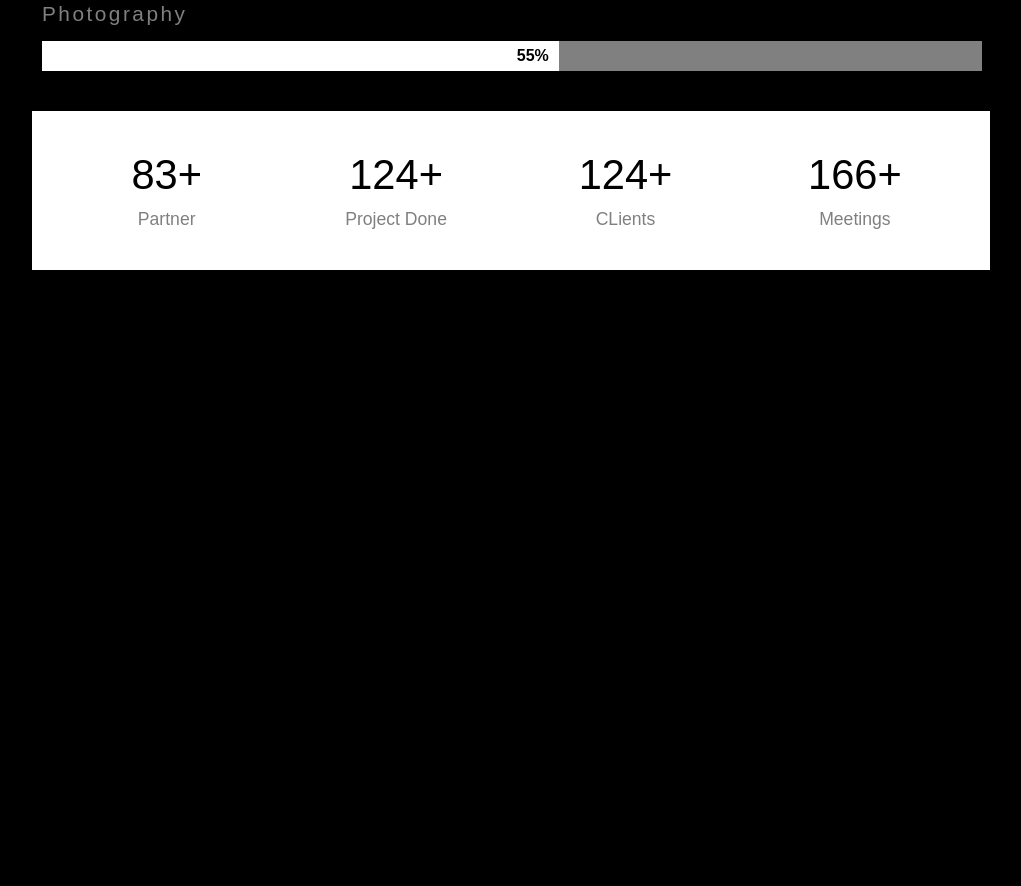
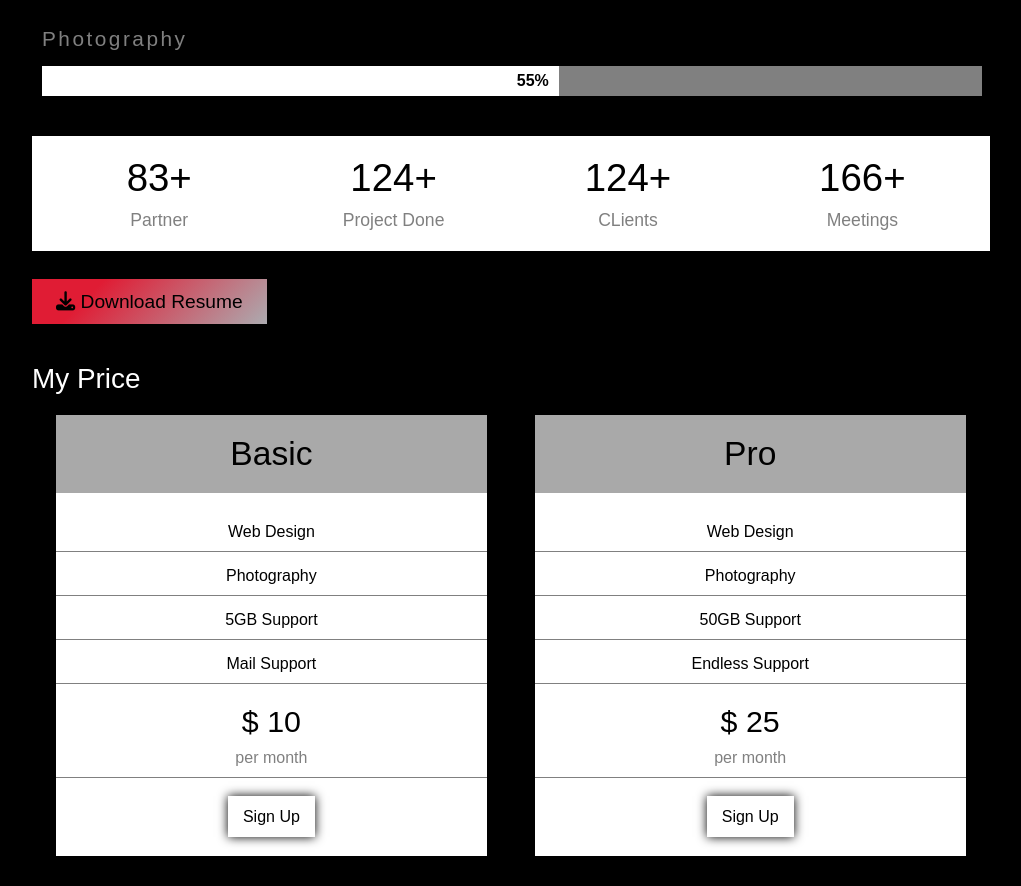
Before and after one commit to aryanofficialjain/My-Portfoli-website, a plain HTML site: page index.html in a window 1280 px wide. Shown: the part 2037-2923 px from the top of the page, without its empty margins (164-1185 px from the left). Before the commit the page ends 2337 px from the top, so only its background shows below. Drawn offline with Linux system fonts and the light colour scheme.

Commit message:
completed my Price Section
price cards

```diff
--- a/index.html
+++ b/index.html
@@ -111,6 +111,58 @@
             </div>
 
 
+            <div class="download-resume">
+                <a href="resume/resume.pdf" download target="_blank"><i class="fa-solid fa-download"></i> Download Resume</a>
+            </div>
+
+
+            <!-- my price catalog -->
+
+            <div class="price-heading">
+                <h5>My Price</h5>
+
+            </div>
+
+            <div class="price-container">
+
+
+                <div class="price-card">
+                    <h6>Basic</h6>
+                    <ul>
+                        <li>Web Design</li>
+                        <li>Photography</li>
+                        <li>5GB Support</li>
+                        <li>Mail Support</li>
+                    </ul>
+                    <div>
+                        <b>$ 10</b>
+                        <p>per month</p>
+                    </div>
+                    <div id="sign">
+                        <a href="#">Sign Up</a>
+                    </div>
+                </div>
+
+
+                <div class="price-card">
+                    <h6>Pro</h6>
+                    <ul>
+                        <li>Web Design</li>
+                        <li>Photography</li>
+                        <li>50GB Support</li>
+                        <li>Endless Support</li>
+                    </ul>
+                    <div>
+                        <b>$ 25</b>
+                        <p>per month</p>
+                    </div>
+                    <div id="sign">
+                        <a href="#">Sign Up</a>
+                    </div>
+                </div>
+            </div>
+
+
 
 
     </div>
--- a/style.css
+++ b/style.css
@@ -154,6 +154,7 @@ header p{
 .about{
 /* 	padding: 30px 20px; */
 padding: 10px;
+width: 90%;
 	color: white;
 }
 
@@ -170,6 +171,7 @@ padding: 10px;
 }
 
 .about p{
+	text-align: justify;
 	line-height: 25px;
 	color: grey;
 	font-size: 1.2rem;
@@ -337,7 +339,7 @@ padding: 10px;
 	justify-content: space-around;
 	text-align: center;
 	width: 90%;
-	padding: 20px;
+	padding: 10px;
 	background-color: var(--bar-bg-color);
 
 
@@ -346,16 +348,17 @@ padding: 10px;
 .testomonial-item{
 /* 	background-color: red; */
 /* 	box-shadow: 0px 0px 10px grey; */
-	padding: 20px;
+	padding: 10px;
 	width: 10rem;
 /* 	height: 10rem; */
-	border-radius: 50%;
+/* 	border-radius: 50%; */
+/* 	border: 10px soild black; */
 /* 	padding: 20px; */
 color: var(--bg-color);
 }
 
 .testomonial-item h4{
-	font-size: 2.6rem;
+	font-size: 2.4rem;
 	font-weight: lighter;
 	transition: all 2s ease-in-out;
 	margin-bottom: 10px;
@@ -365,6 +368,133 @@ color: var(--bg-color);
 	color: grey;
 	font-size: 1.1rem;
 }
+
+
+
+
+
+
+/* download resume link */
+.download-resume{
+	width: 100%;
+/* 	background-color: red; */
+	padding: 10px 0px;
+	margin: 30px 0px 40px 0px;
+}
+
+.download-resume a{
+	padding: 12px 24px;
+	font-size: 1.2rem;
+	color: var(--bg-color);
+	background: background-color: #acabb0;
+background-image: linear-gradient(315deg, #acabb0 0%, #e01c34 74%);
+/* box-shadow: 2px 4px 7px grey; */
+
+
+}
+
+.download-resume a:hover{
+	color: var(--font-color);
+
+}
+
+
+
+/* price card heading */
+
+
+
+.price-heading{
+	color: var(--font-color);
+	margin-bottom: 20px;
+	font-size: 2.1rem;
+
+
+}
+
+.price-heading h5{
+	font-weight: var(--boldness);
+}
+
+.price-container{
+	width: 90%;
+	margin-bottom: 0 auto;
+/* 	background-color: red; */
+	color: grey;
+	text-align: center;
+	display: flex;
+	align-items: center;
+	justify-content: space-around;
+}
+
+.price-card{
+	width: 45%;
+	gap: 10px;
+	background-color: white;
+}
+
+.price-card h6{
+	font-size: 2.1rem;
+	font-weight: var(--boldness);
+	padding: 20px;
+		background-color: darkgrey;
+	margin-bottom: 20px;
+	color: black;
+}
+.price-card ul{
+	margin-bottom: 20px;
+}
+
+
+.price-card ul li{
+	padding: 10px 0px;
+	border-bottom: 1px solid grey;
+	margin: 5px 0px;
+	color: black;
+	font-size: 1rem;
+
+}
+
+
+.price-card div{
+/* 	padding: 10px; */
+	margin-bottom: 20px;
+	border-bottom: 1px solid grey;
+}
+
+.price-card div b{
+	font-size: 1.9rem;
+	padding: 10px;
+	color: black;
+	font-weight: var(--boldness);
+}
+
+.price-card div p{
+	padding: 10px;
+}
+#sign{
+	border: none;
+	padding: 10px;
+
+}
+
+#sign a{
+	transition: all .5s ease-out;
+	padding: 12px 15px;
+	font-weight: var(--boldness);
+	color: black;
+	box-shadow: 0px 0px 10px black;
+}
+
+
+#sign a:hover{
+	color: var(--font-color);
+	background-color: var(--bg-color);
+}
+
+
+
+
 
 
 
```
Also changed, not shown: 1 other file.
